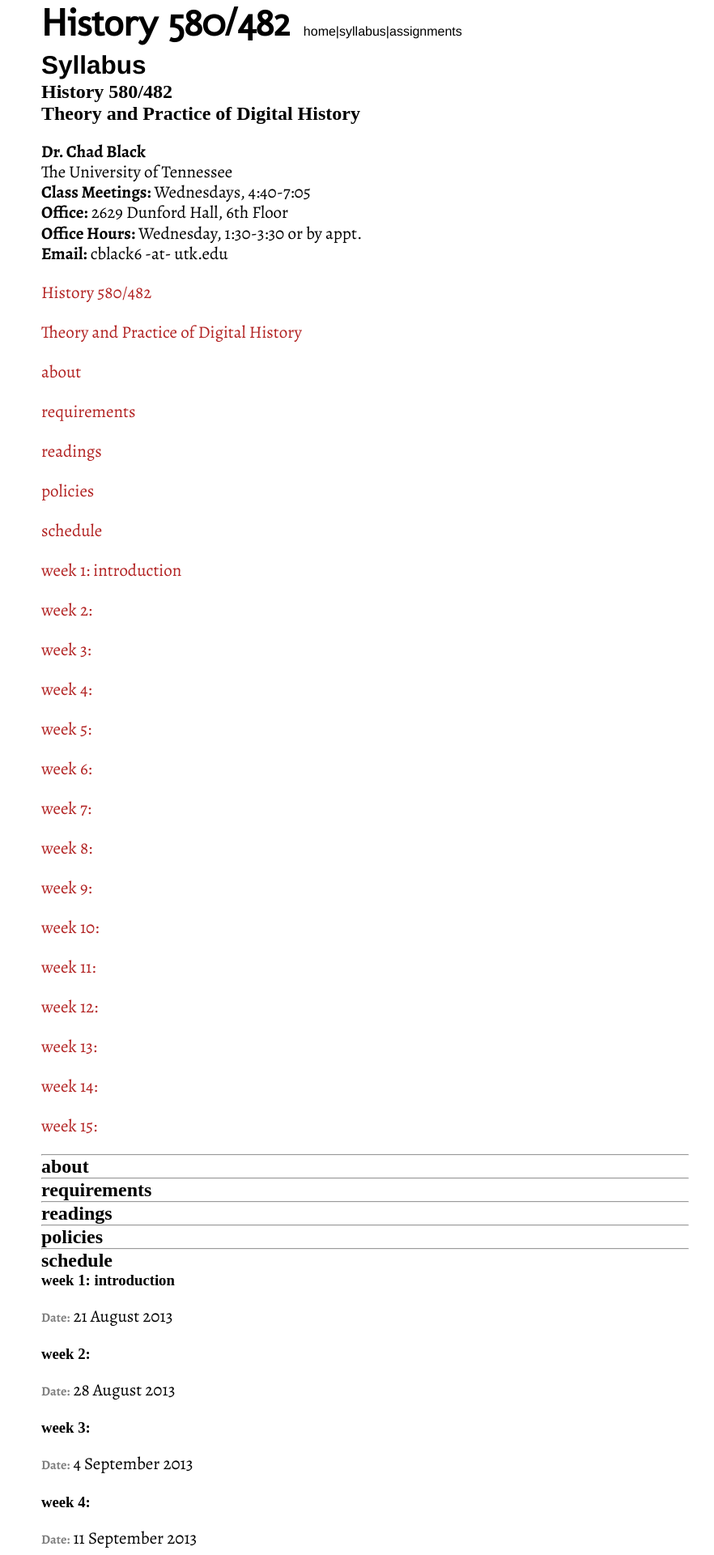
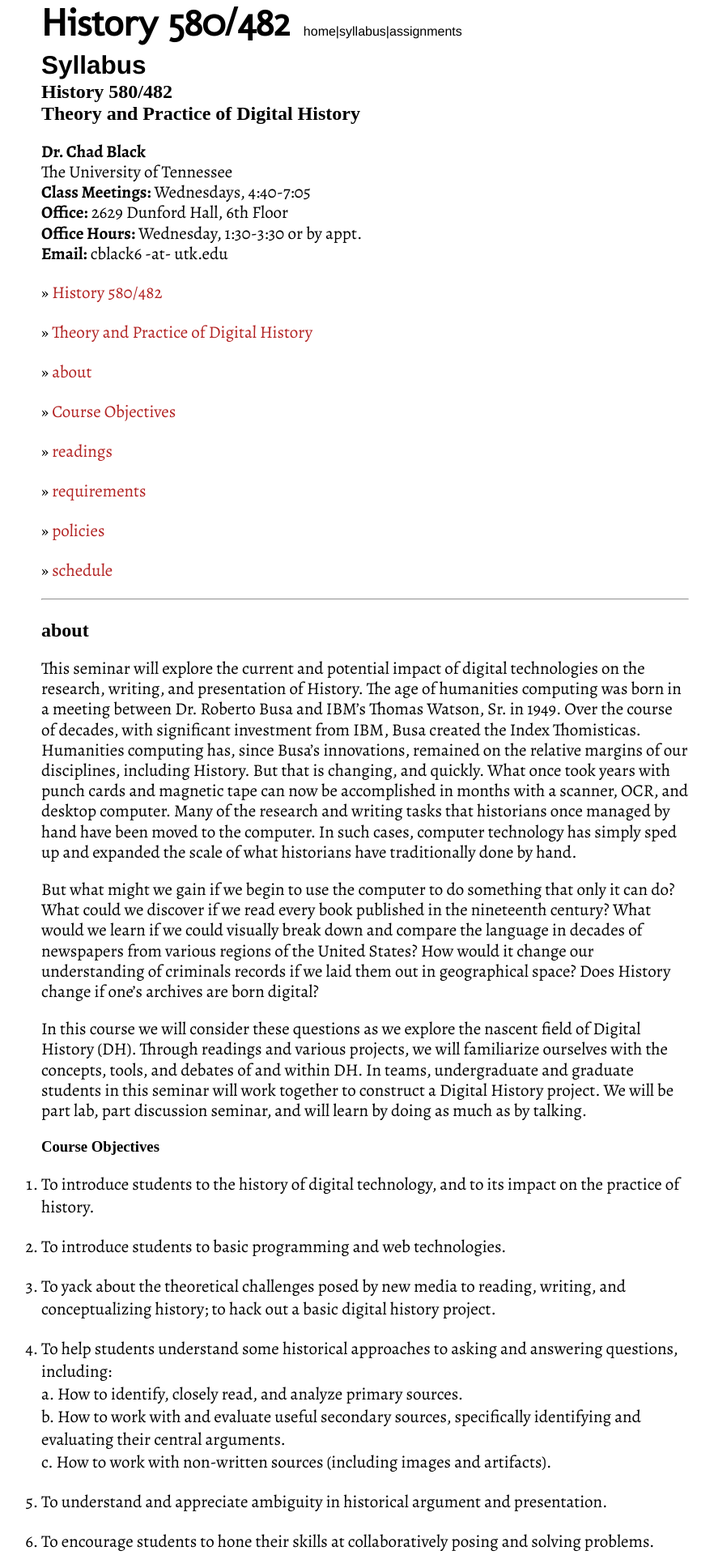
Before and after one commit to chadblack/history580, a Jekyll site: the page built from info/syllabus.md, in a window 1280 px wide. Shown: the top 1920 px of the page at 81% size, without its empty margins (189-1071 px from the left). Built offline with Jekyll 4.4.1, drawn with Linux system fonts in a browser that asks for light colours; some web fonts are replaced; Markdown is read by kramdown in place of the engine named in the settings; some of the changed text lies outside the part shown.

Commit message:
added colophon, continued w/syllabus

```diff
--- a/css/screen.css
+++ b/css/screen.css
@@ -23,6 +23,11 @@ code {
 p {
   line-height: 120%;
 }
+
+h1 {
+    padding-top: 1em;
+}
+
 
 br.clear {
 	clear:left;
@@ -228,6 +233,10 @@ article li {
 	font-style: normal;
 }
 
+article ul li:before {
+    content: "\00BB \0020";
+}
+
 article p a:link {
 	color:Firebrick;
 }
@@ -261,3 +270,6 @@ div.maruku_toc ul {
 div.maruku_toc li {
     display: table-cell;
 }
+div.maruku_toc li:before{
+    content: "";
+}
--- a/info/syllabus.md
+++ b/info/syllabus.md
@@ -2,7 +2,7 @@
 published: true
 layout: other
 title: Syllabus
-"meta-description": "History 580 is a seminar in Digital History Theory and Practice at the University of Tennessee, Knoxville taught in Fall 2013."
+"meta-description": "History 580 is a seminar in Digital History Theory and Practice at the University of Tennessee, Knoxville taught in Fall 2013  ."
 ---
 
 ## History 580/482
@@ -23,84 +23,186 @@ The University of Tennessee
 
 # about
 
----
+This seminar will explore the current and potential impact of digital technologies on the research, writing, and presentation of History. The age of humanities computing was born in a meeting between Dr. Roberto Busa and IBM’s Thomas Watson, Sr. in 1949. Over the course of decades, with significant investment from IBM, Busa created the Index Thomisticas. Humanities computing has, since Busa’s innovations, remained on the relative margins of our disciplines, including History. But that is changing, and quickly. What once took years with punch cards and magnetic tape can now be accomplished in months with a scanner, OCR, and desktop computer. Many of the research and writing tasks that historians once managed by hand have been moved to the computer. In such cases, computer technology has simply sped up and expanded the scale of what historians have traditionally done by hand.
 
-# requirements
+But what might we gain if we begin to use the computer to do something that only it can do? What could we discover if we read every book published in the nineteenth century? What would we learn if we could visually break down and compare the language in decades of newspapers from various regions of the United States? How would it change our understanding of criminals records if we laid them out in geographical space? Does History change if one’s archives are born digital?
+
+In this course we will consider these questions as we explore the nascent field of Digital History (DH). Through readings and various projects, we will familiarize ourselves with the concepts, tools, and debates of and within DH. In teams, undergraduate and graduate students in this seminar will work together to construct a Digital History project. We will be part lab, part discussion seminar, and will learn by doing as much as by talking.
+
+### Course Objectives
+
+1.  To introduce students to the history of digital technology, and to its impact on the practice of history.
+2.  To introduce students to basic programming and web technologies.
+3.  To yack about the theoretical challenges posed by new media to reading, writing, and conceptualizing history; to hack out a basic digital history project.
+4.  To help students understand some historical approaches to asking and answering questions, including:
+    a.  How to identify, closely read, and analyze primary sources.
+    b.  How to work with and evaluate useful secondary sources, specifically identifying and evaluating their central arguments.
+    c.  How to work with non-written sources (including images and artifacts).
+5. To understand and appreciate ambiguity in historical argument and presentation.
+6. To encourage students to hone their skills at collaboratively posing and solving problems.
+
+
+
 
 ---
 
 # readings
 
+The following books are available for purchase at the bookstore, or of course from Amazon and the like.
+
+*  Galloway, Jeffery. *Protocol: How Control Exists after Decentralization*. Cambridge: MIT Press, 2006.
+*  Jockers, Matthew. *Macroanalysis: Digital Methods and Literary History*. University of Illinois Press, 2013  .
+*  Manovich, Lev. *The Language of New Media*. Cambridge: MIT Press, 2002.
+*  McCluhan, Marshall. *Understanding Media: The Extensions of Man*. Cambridge: MIT Press, 1994.
+
+Other readings will be available on the web, or through this course site. All readings must be done before the class for which they are assigned. Graduate students will generally read longer selections or additional readings beyond those for undergrads.
+
+
+
+---
+
+# requirements
+
+
 ---
 
 # policies
+
+![](http://chadblack.net/511S2012/media/images/disability.png)Qualified students with disabilities needing appropriate academic adjustments should contact me as soon as possible to ensure that your needs are met in a timely manner with appropriate documentation.
+
+Plagiarism: Plagiarism occurs when someone knowingly or unknowingly presents another person's words or ideas as his or her own. Any work turned in for this class must meet University standards for academic honesty. Any students unsure about how to apply these rules are urged to consult with me prior to turning in any written work.
+
+Deadlines: Assignments that are due in class must be turned in at the start of class. If you anticipate problems, please contact me before the assignment is due, not after!
+
+Office Hours: Students are strongly encouraged to speak with me outside of class. I am available during office hours on a first-come, first-served basis. If you cannot come during office hours, please contact me via email or phone to schedule an appointment.
+
 
 ---
 
 # schedule
 
-### week 1: introduction
+**week 1: introduction** ( 21 August 2013)
 
-**Date:**{: .bullet} 21 August 2013
+*Readings:*
+None.
 
-### week 2:
+*Topics:*
+Course policies; An introduction to the Digital Age; Compu-what?
 
-**Date:**{: .bullet} 28 August 2013
-
-### week 3:
-
-**Date:**{: .bullet} 4 September 2013
-
-### week 4:
-
-**Date:**{: .bullet} 11 September 2013
-
-### week 5:
-
-**Date:**{: .bullet} 18 September 2013
-
-### week 6:
-
-**Date:**{: .bullet} 25 September 2013
-
-### week 7:
-
-**Date:**{: .bullet} 2 October 2013
-
-### week 8:
-
-**Date:**{: .bullet} 9 October 2013
-
-### week 9:
-
-**Date:**{: .bullet} 16 October 2013
-
-### week 10:
-
-**Date:**{: .bullet} 23 October 2013
-
-### week 11:
-
-**Date:**{: .bullet} 30 October 2013
-
-### week 12:
-
-**Date:**{: .bullet} 6 November 2013
-
-### week 13:
-
-**Date:**{: .bullet} 13 November 2013
-
-### week 14:
-
-**Date:**{: .bullet} 20 November 2013
-
-### week 15:
-
-**Date:**{: .bullet} 27 November 2013
+*Lab:*
+Set up a github account; The basics of prose.io; The basics of markdown.
 
 
+**week 2: what is digital history/digital humanities?** (28 August 2013)
 
+*Readings:*
 
+*Topics:*
+
+*Lab:*
+
+**week 3: theory of media I: old new media** (4 September 2013)
+
+*Readings:*
+
+*Topics:*
+
+*Lab:*
+
+**week 4: theory of media II: new new media** (11 September 2013)
+
+*Readings:*
+
+*Topics:*
+
+*Lab:*
+
+**week 5: information**  (18 September 2013)
+
+*Readings:*
+
+*Topics:*
+
+*Lab:*
+
+**week 6: the Interwebs**  (25 September 2013)
+
+*Readings:*
+
+*Topics:*
+
+*Lab:*
+
+**week 7:**   (2 October 2013)
+
+*Readings:*
+
+*Topics:*
+
+*Lab:*
+
+**week 8:**   (9 October 2013)
+
+*Readings:*
+
+*Topics:*
+
+*Lab:*
+
+**week 9:** (16 October 2013)
+
+*Readings:*
+
+*Topics:*
+
+*Lab:*
+
+**week 10:**  (23 October 2013)
+
+*Readings:*
+
+*Topics:*
+
+*Lab:*
+
+**week 11:** (30 October 2013)
+
+*Readings:*
+
+*Topics:*
+
+*Lab:*
+
+**week 12:** (6 November 2013)
+
+*Readings:*
+
+*Topics:*
+
+*Lab:*
+
+**week 13:**  (13 November 2013)
+
+*Readings:*
+
+*Topics:*
+
+*Lab:*
+
+**week 14:** (20 November 2013)
+
+*Readings:*
+
+*Topics:*
+
+*Lab:*
+
+**week 15:** (27 November 2013)
+
+*Readings:*
+
+*Topics:*
+
+*Lab:*
 
 ---
```
Also changed, not shown: info/colophon.md (+23 -0 lines).
